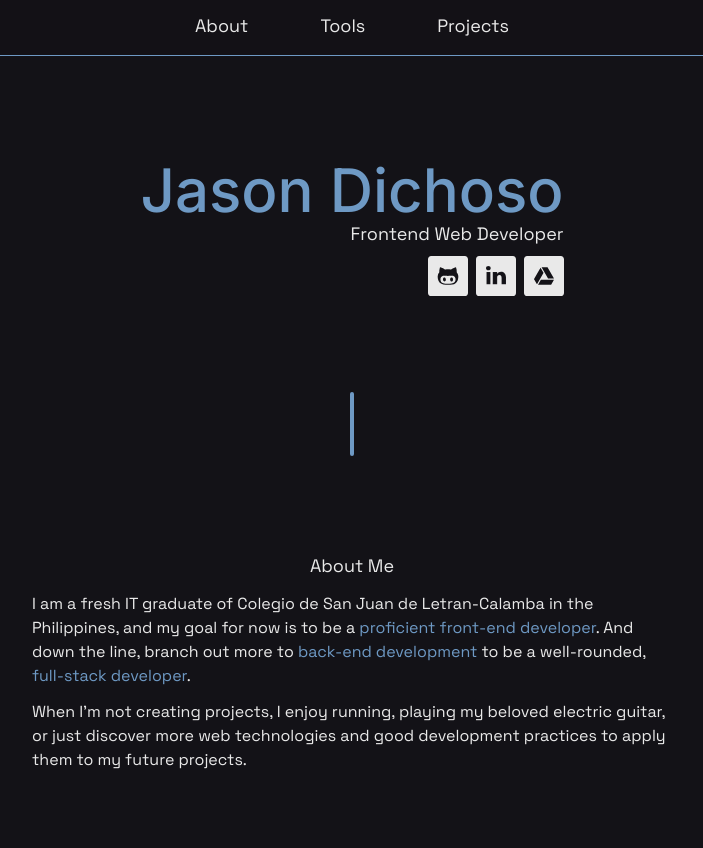
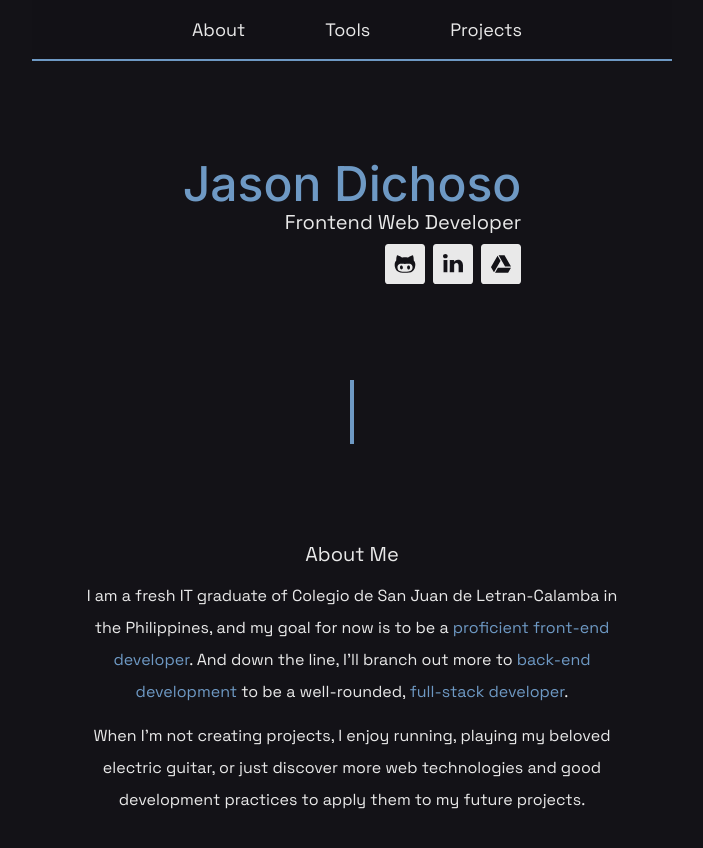
Before and after one commit to jdichh/portfolio-next, a Next.js app: page / in a window 1280 px wide. Shown: the top 848 px of the page, without its empty margins (288-991 px from the left). Built offline with nearby package versions, Linux system fonts and the light colour scheme.

Commit message:
minor About styling changes on desktop

```diff
--- a/src/components/about.tsx
+++ b/src/components/about.tsx
@@ -2,22 +2,21 @@
 
 import React from "react";
 import { motion } from "framer-motion";
+import SectionHeading from "./section-heading";
 
 export default function About() {
   return (
     <motion.section
-      className="w-11/12 lg:w-6/12"
-      initial={{ y: 50, opacity: 0 }}
+      className="w-11/12 xl:w-5/12 leading-8 xl:text-center"
+      initial={{ y: 100, opacity: 0 }}
       animate={{ y: 0, opacity: 1 }}
     >
-      <h3 className="text-md lg:text-lg text-center mb-3 mt-12 lg:mt-0">
-        About Me
-      </h3>
+      <SectionHeading>About Me</SectionHeading>
       <p className="mb-3">
         I am a fresh IT graduate of Colegio de San Juan de Letran-Calamba in the
         Philippines, and my goal for now is to be a{" "}
         <span className="text-[#6E99C4]">proficient front-end developer</span>.
-        And down the line, branch out more to{" "}
+        And down the line, I'll branch out more to{" "}
         <span className="text-[#6E99C4]">back-end development</span> to be a
         well-rounded,
         <span className="text-[#6E99C4]"> full-stack developer</span>.
--- a/src/components/header.tsx
+++ b/src/components/header.tsx
@@ -7,19 +7,19 @@ import Link from "next/link";
 
 export default function Header() {
   return (
-    <header className="z-[99] relative ">
+    <header className="z-[99] relative w-full">
       <motion.div
-        className="fixed left-1/2 border-b border-[#6E99C4] bg-[#131217] bg-opacity-95 top-0 h-[3.5rem] w-full"
+        className="fixed left-1/2 border-b-2 border-[#6E99C4] bg-[#131217] bg-opacity-90 top-0 h-[3.8rem] w-full xl:w-6/12"
         initial={{ y: -50, opacity: 0, x: "-50%" }}
         animate={{ y: 0, opacity: 1, x: "-50%" }}
       />
-      <nav className="fixed left-1/2 -translate-x-1/2 top-0">
-        <ul className="flex w-[22rem] justify-center gap-6 lg:gap-12">
+      <nav className="fixed left-1/2 -translate-x-1/2 top-0 ">
+        <ul className="flex w-[22rem] gap-6 lg:gap-12">
             {links.map(link => (
                 <motion.li key={link.hash} className="flex text-[#E9E9E9]"
                 initial={{ y: -50, opacity: 0 }}
                 animate={{ y: 0, opacity: 1 }}>
-                    <Link href={link.hash} className="transition duration-150 ease-in-out p-4 text-md lg:p-3 lg:text-lg hover:text-[#6E99C4]">{link.name}</Link>
+                    <Link href={link.hash} className="transition duration-150 ease-in-out p-4 text-lg hover:text-[#6E99C4]">{link.name}</Link>
                 </motion.li>
             ))}
         </ul>
--- a/src/components/hero.tsx
+++ b/src/components/hero.tsx
@@ -16,8 +16,8 @@ export default function Hero() {
           initial={{ y: 50, opacity: 0 }}
           animate={{ y: 0, opacity: 1 }}
         >
-          <h1 className={`${inter.className} font-medium text-[#6E99C4] text-4xl lg:text-6xl`}>Jason Dichoso</h1>
-          <h2 className="text-md lg:text-lg">Frontend Web Developer</h2>
+          <h1 className={`${inter.className} font-medium text-[#6E99C4] text-4xl md:text-5xl`}>Jason Dichoso</h1>
+          <h2 className="text-md md:text-xl">Frontend Web Developer</h2>
         </motion.div>
         <motion.div
           className="flex gap-2 mt-2"
--- a/src/components/section-divider.tsx
+++ b/src/components/section-divider.tsx
@@ -6,7 +6,7 @@ import { motion } from "framer-motion";
 export default function SectionDivider() {
   return (
     <motion.div
-      className="bg-[#6E99C4] my-24 h-16 w-1 rounded-full hidden lg:block"
+      className="bg-[#6E99C4] my-24 h-16 w-1 hidden xl:block"
       initial={{ y: 50, opacity: 0 }}
       animate={{ y: 0, opacity: 1 }}
     ></motion.div>
--- /dev/null
+++ b/src/components/section-heading.tsx
@@ -0,0 +1,13 @@
+import React from "react";
+
+type SectionHeadingProps = {
+    children: React.ReactNode;
+}
+
+export default function SectionHeading({children}: SectionHeadingProps) {
+  return (
+    <h3 className="text-lg md:text-xl text-center mb-3 mt-12 xl:mt-0">
+      {children}
+    </h3>
+  );
+}
```
